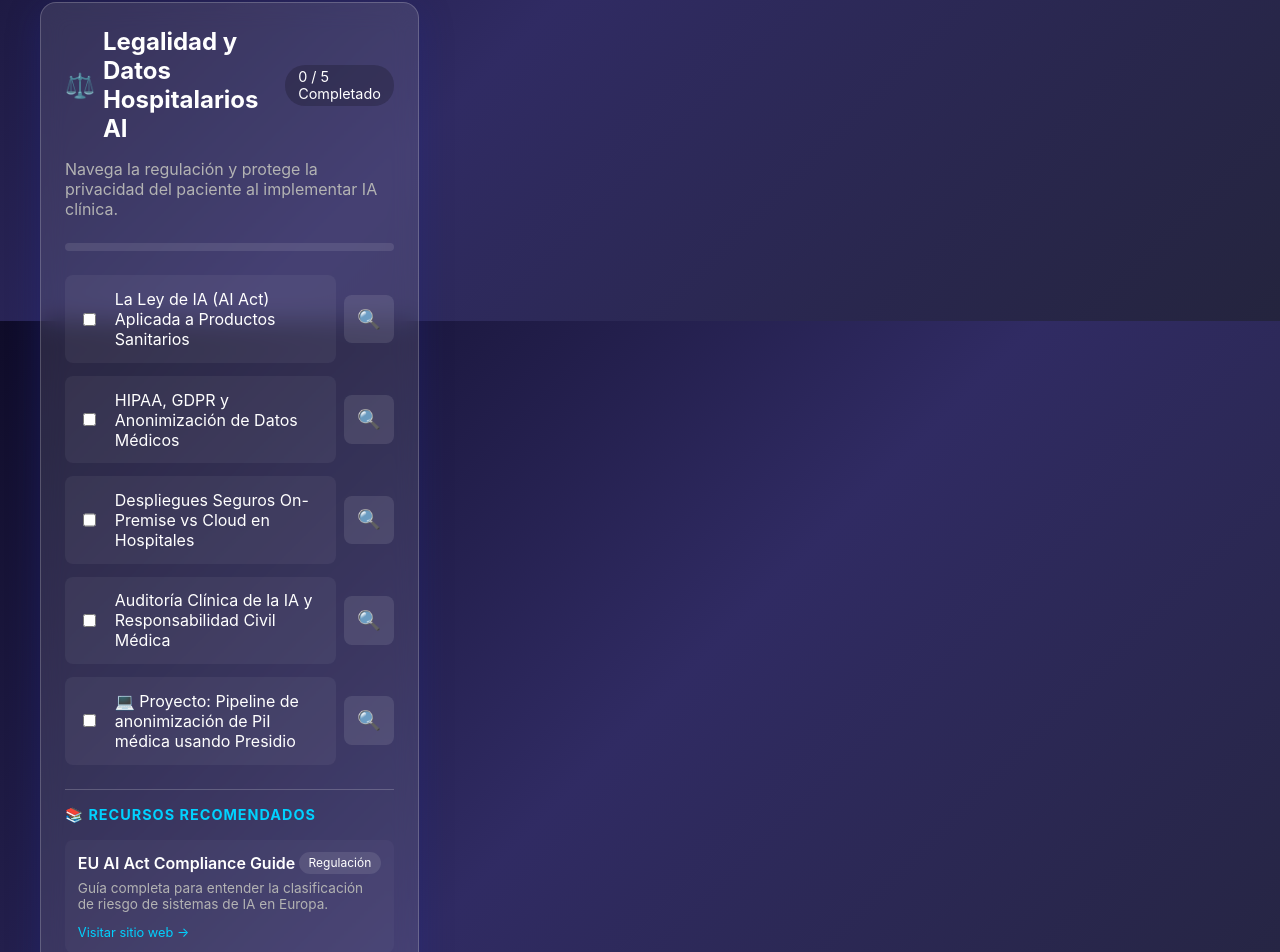
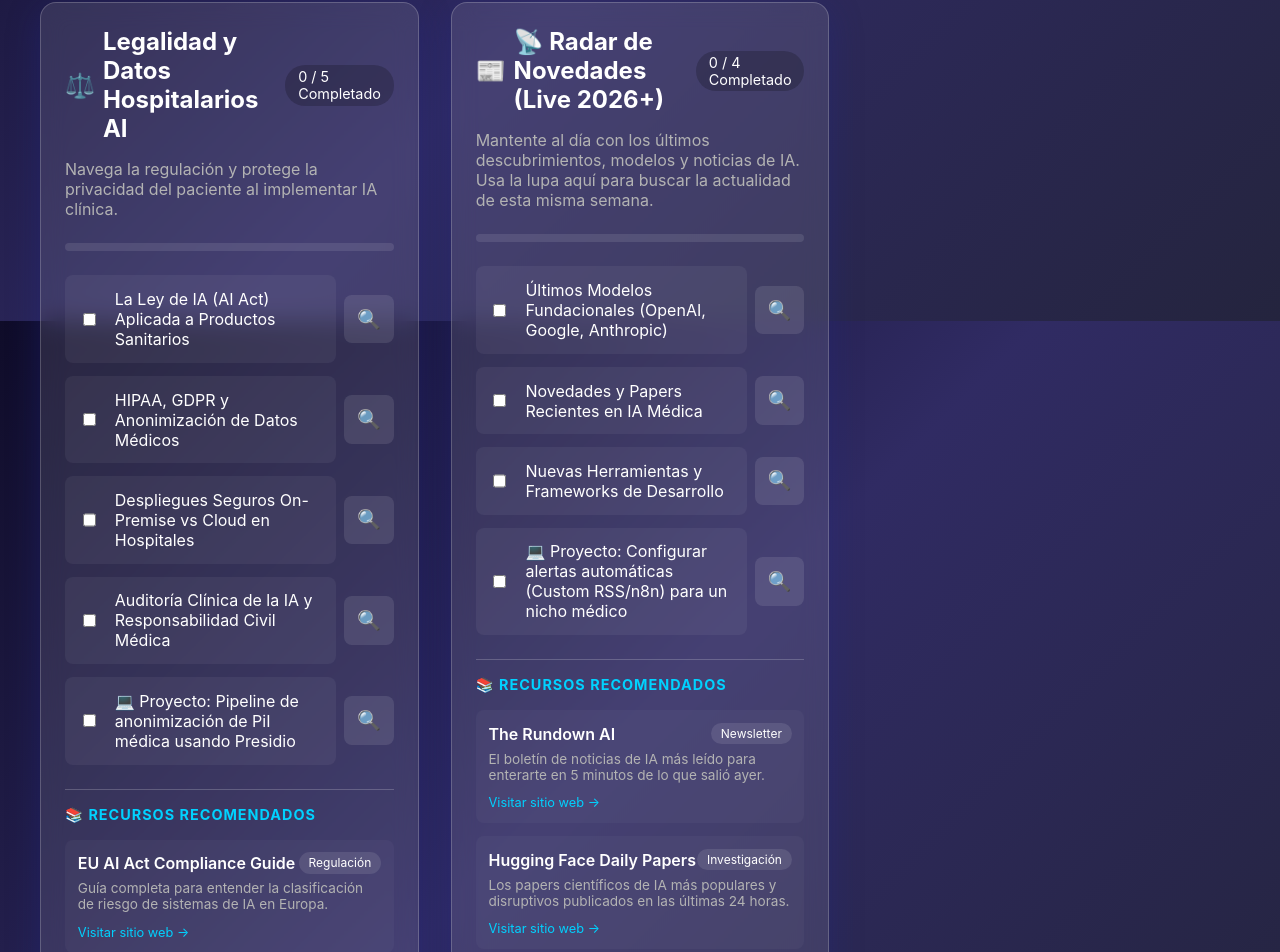
Before and after one commit to ciglesias55-pixel/tracking-app, a React (Vite) app: page / in a window 1280 px wide. Shown: the part 3679-4631 px from the top of the page. Built offline with nearby package versions, Linux system fonts and the light colour scheme.

Commit message:
feat: Añadir Radar de Novedades (Live 2026+)

```diff
--- a/src/data/curriculum.js
+++ b/src/data/curriculum.js
@@ -298,5 +298,31 @@ export const curriculum = [
         description: "Librería gratuita para detectar y anonimizar datos personales (PII/PHI) en texto e imágenes."
       }
     ]
+  },
+  {
+    id: 'live-news-radar',
+    title: '📡 Radar de Novedades (Live 2026+)',
+    description: 'Mantente al día con los últimos descubrimientos, modelos y noticias de IA. Usa la lupa aquí para buscar la actualidad de esta misma semana.',
+    icon: '📰',
+    topics: [
+      { id: 'news-llm', title: 'Últimos Modelos Fundacionales (OpenAI, Google, Anthropic)', completed: false },
+      { id: 'news-med', title: 'Novedades y Papers Recientes en IA Médica', completed: false },
+      { id: 'news-tools', title: 'Nuevas Herramientas y Frameworks de Desarrollo', completed: false },
+      { id: 'proj-news', title: '💻 Proyecto: Configurar alertas automáticas (Custom RSS/n8n) para un nicho médico', completed: false },
+    ],
+    resources: [
+      {
+        name: "The Rundown AI",
+        type: "Newsletter",
+        link: "https://www.therundown.ai/",
+        description: "El boletín de noticias de IA más leído para enterarte en 5 minutos de lo que salió ayer."
+      },
+      {
+        name: "Hugging Face Daily Papers",
+        type: "Investigación",
+        link: "https://huggingface.co/papers",
+        description: "Los papers científicos de IA más populares y disruptivos publicados en las últimas 24 horas."
+      }
+    ]
   }
 ];
```
